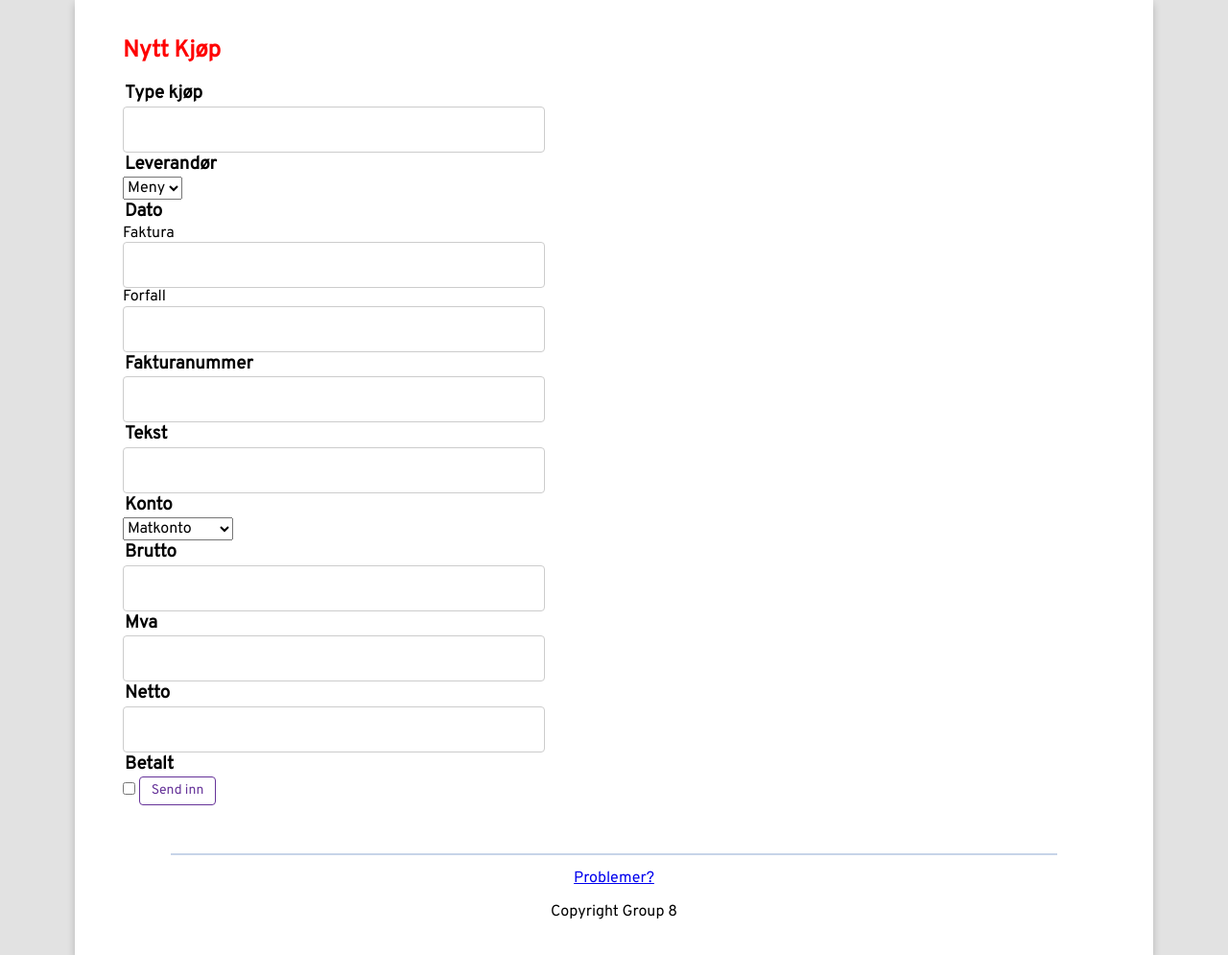
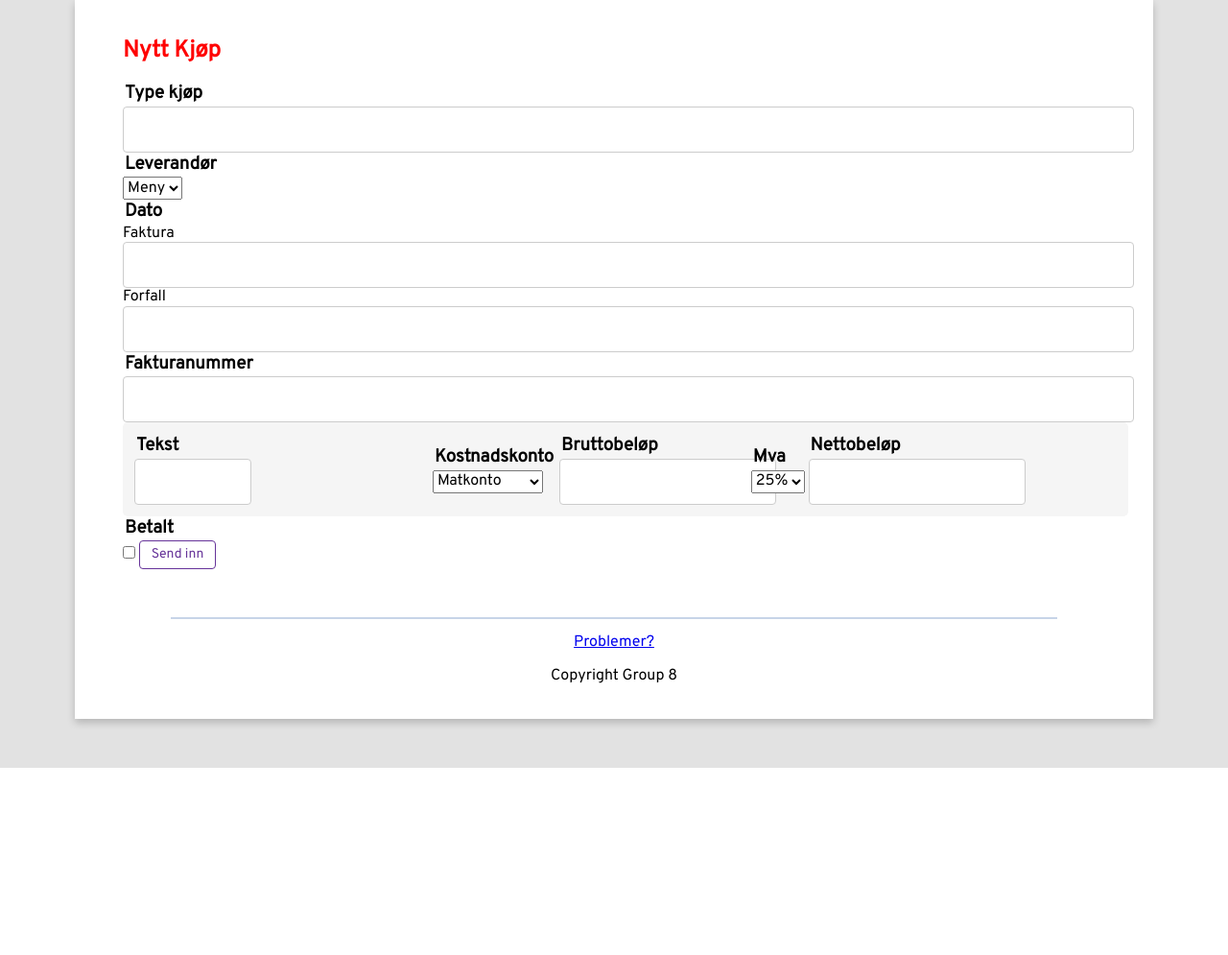
Before and after one commit to fredrikwaaler/OCR---SysDev2019, a Flask app: template Flask/templates/kjoop.html in a window 1280 px wide. Shown: the whole page at 96% size. After the commit the page ends 800 px from the top, so only its background shows below. Run offline with Flask 2, Linux system fonts and the light colour scheme; the template is opened without the code that fills it: values that come from a table or form of the project are taken from there, others are empty.

Commit message:
Started on input section styling

```diff
--- a/Flask/forms.py
+++ b/Flask/forms.py
@@ -21,7 +21,7 @@ class KjoopForm(FlaskForm):
     tekst = StringField('Tekst')
     kostnadskonto = SelectField('Kostnadskonto', choices=[("100", "Matkonto"), ("101", "Utstyrskonto")])
     bruttobelop = StringField('Bruttobeløp')
-    mva = StringField("Mva")
+    mva = SelectField("Mva", choices=[('1', '25%'), ('2', '12%')])
     nettobelop = StringField("Nettobeløp")
 
     betalt = BooleanField('Betalt')
--- a/Flask/static/main.css
+++ b/Flask/static/main.css
@@ -8,6 +8,7 @@ html {
 
 body {
     font-family: 'Overpass', sans-serif;
+    word-wrap: break-word;
 }
 
 /* This continer currently holds all content,
@@ -75,7 +76,7 @@ h3 {
 /* Styling for text fields */
 input[type="text"] {
     display: block;
-    width: 40%;
+    width: 100%;
     height: 34px;
     padding: 6px 14px;
     font-size: 14px;
@@ -220,10 +221,11 @@ nav {
 }
 
 nav ul {
-    margin: 0;
+    margin: auto;
     padding: 0;
     list-style-type: none;
     height: 100%;
+    width: 85%;
 }
 
 nav li {
@@ -257,6 +259,29 @@ footer {
     bottom: 0;
     border-top: 2px solid #c7d4e8;
 }
+
+#totalbeloop {
+    padding: 10px;
+    width: 100%;
+    background: #f5f5f5;
+    border: 2px solid transparent;
+    border-radius: 5px;
+}
+
+#tekst, #kostnadskonto, #bruttobeloop, #mva, #nettobeloop {
+    display: inline-block;
+    position: relative;
+    width: auto;
+}
+
+#tekst {
+    width: 30%;
+}
+
+#kostnadskonto, #mva {
+    height: 100%;
+}
+
 
 
 /* Jan footer, trenger muligens en fix for hisorikk
--- a/Flask/templates/kjoop.html
+++ b/Flask/templates/kjoop.html
@@ -32,18 +32,28 @@ fakturanum, forfalls
 (kanskje)
 4: egen container for boksene:
 lagre utkast, slett utkast, vis kjøpsoversikt -->
-
+        <div id="totalbeloop">
+            <div id ="tekst">
                 <h3>Tekst</h3>
                 {{ form.tekst }}
-    <h3>Konto</h3>
+            </div>
+            <div id = "kostnadskonto">
+                <h3>Kostnadskonto</h3>
                 {{ form.kostnadskonto }}
-    <h3>Brutto</h3>
+            </div>
+            <div id ="bruttobeloop">
+                <h3>Bruttobeløp</h3>
                 {{ form.bruttobelop }}
+            </div>
+            <div id ="mva">
                 <h3>Mva</h3>
                 {{ form.mva }}
-    <h3>Netto</h3>
+            </div>
+            <div id ="nettobeloop">
+                <h3>Nettobeløp</h3>
                 {{ form.nettobelop}}
-
+            </div>
+        </div>
         <h3>Betalt</h3>
         {{ form.betalt }}
         <input type="submit" Value="Send inn">
```
Lines whose indentation alone changed are shown as unchanged.
